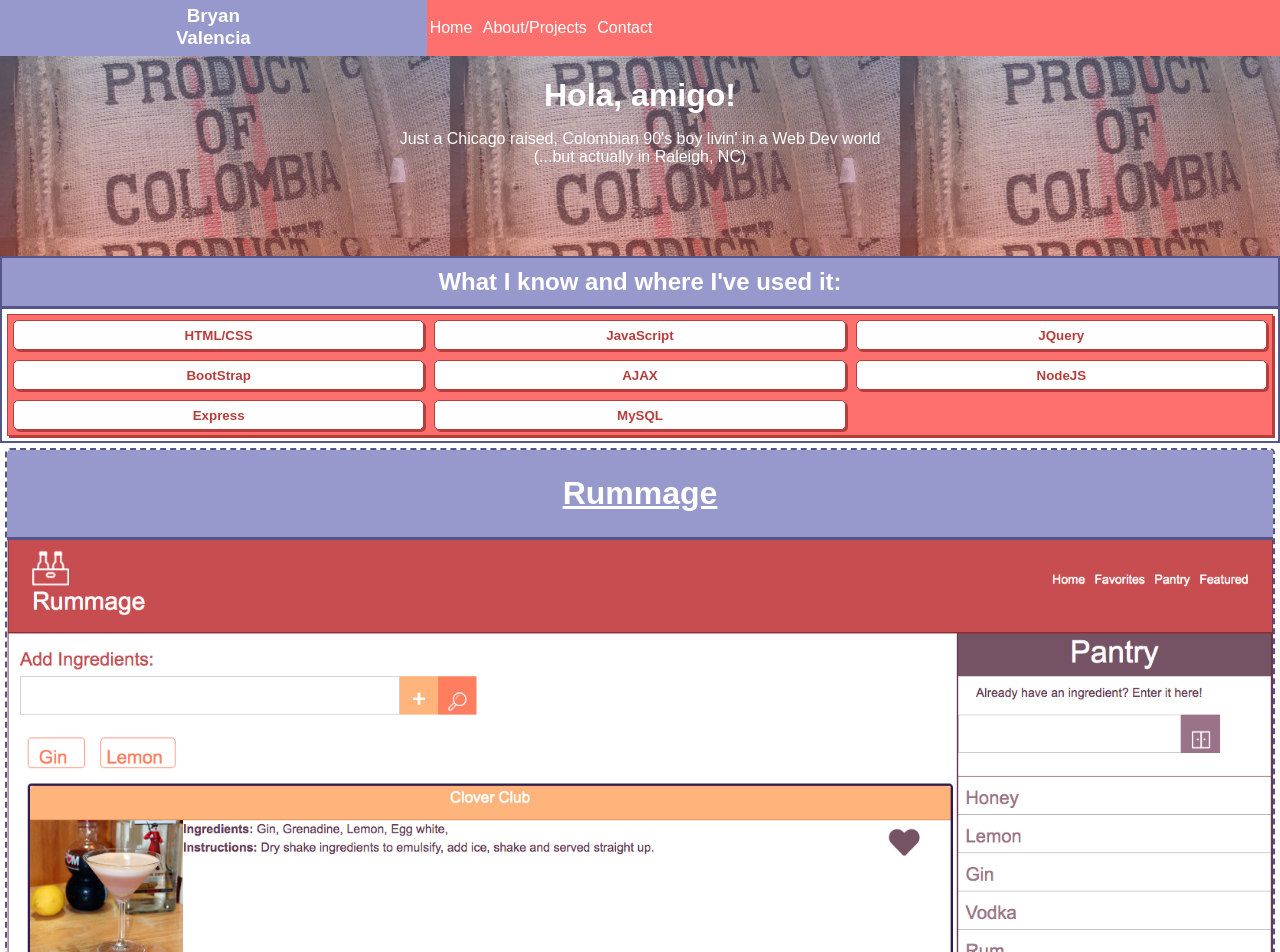
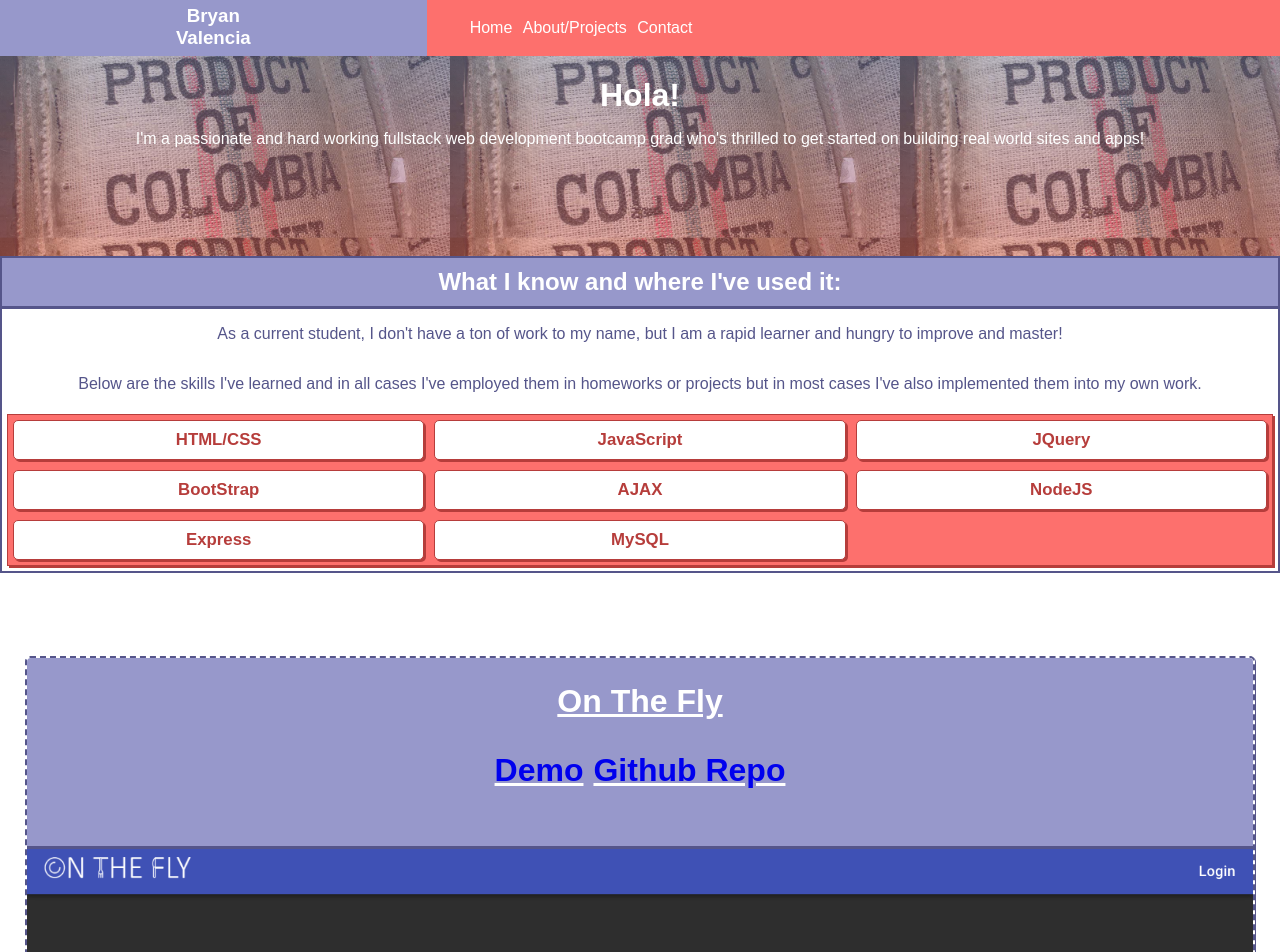
Before and after one commit to bryvl/Solar-Portfolio, a plain HTML site: page index.html in a window 1280 px wide. Shown: the top 952 px of the page. Drawn offline with Linux system fonts and the light colour scheme.

Commit message:
added links to github and the live demos of projects. Changed projects in portfolio

```diff
--- a/assets/css/style.css
+++ b/assets/css/style.css
@@ -26,16 +26,17 @@ html, body {
   grid-column: span 8;
   background-color: #fd706d;
 }
-ul{
+.menu ul{
   grid-column: span 12;
-  padding: 0;
+  padding-left: 40px;
+  padding-right: 40px;
 }
-li {
+.menu ul li {
   display: inline-block;
   text-decoration-color: none;
   margin: 3px;
 }
-ul li a {
+.menu ul li a {
   text-decoration: none;
   color: inherit;
 }
@@ -67,6 +68,7 @@ ul li a {
   display: grid;
   grid-template-columns: 1fr;
   grid-template-rows: auto;
+  margin-bottom: 15px;
   background-color: white;
   color: #55558a;
   border: 2px solid #55558a;
@@ -95,13 +97,14 @@ ul li a {
 .skill {
   grid-column: span 3;
   margin: 5px;
-  height: 30px;
+  height: 40px;
   background-color: white;
   color: #b63d3b;
   border: 1px solid #b63d3b;
   border-radius: 5px;
   box-shadow: 2px 2px #b63d3b;
   font-family: Arial, Helvetica, sans-serif;
+  font-size: 1.05rem;
   font-weight: bold;
 }
 #projects {
@@ -110,11 +113,12 @@ ul li a {
 }
 .project {
   grid-column: span 12;
-  margin: 5px;
-  color: #9798cb;
-  border: 2px dashed #55558a;
+  margin: 25px;
+  color: #777;
+  font-size: 1.5rem;
+  border: 2.5px dashed #55558a;
   border-radius: 5px;
-  /* box-shadow: 1px 1px #55558a; */
+  box-shadow: 1px 1px #55558a;
 }
 .project h2 {
   text-align: center;
@@ -128,7 +132,20 @@ ul li a {
   font-size: 2rem;
   text-decoration: underline;
 }
-.project p {
+.project .linkP {
+  color: white;
+}
+.project .pLinkText {
+  border-right: 2px, solid, white;
+  margin-right: 10px;
+}
+.project .gLinkText {
+
+}
+.project a {
+  text-decoration: none;
+}
+.project .par {
   margin-top: 0;
   padding: 20px;
   border-top: 1px solid #55558a;
@@ -143,8 +160,12 @@ ul li a {
   color: white;
   text-align: center;
 }
+#contact ul {
+  padding-left: 0;
+}
 #contact ul li {
   display: block;
+  padding: 5px;
 }
 
 /* Pseudo */
@@ -158,5 +179,5 @@ ul li a {
   /* fd706d */
   border: 1px solid #b63d3b;
   box-shadow: 2px 2px #691d1b;
-  transition: .15s ease-in-out;
+  transition: .2s ease-in-out;
 }
--- a/assets/javascript/main.js
+++ b/assets/javascript/main.js
@@ -6,23 +6,51 @@ var projectDisplay = document.getElementById("projects");
 var skills = ['HTML/CSS', 'JavaScript', 'JQuery', 'BootStrap', 'AJAX', 'NodeJS', 'Express', 'MySQL'];
 
 var projects = {
-    rummage: {
-        projectName: 'Rummage',
-        projectImage: 'assets/images/Rummage-App.png',
-        projectDescription: 'A simple web app where a user can look up cocktail recipes based on ingredients they have at home.',
+    onTheFly: {
+        projectId: 1,
+        projectName: 'On The Fly',
+        projectImage: 'assets/images/OnTheFly.png',
+        projectLink: 'https://on-the-fly-staff.herokuapp.com/',
+        githubLink: 'https://github.com/dscarlin/group-project-3.git',
+        projectDescription: 'One stop shop for restaurant applicants to mass apply while providing a simple centralized solution for restaurant owners to acquire talent quickly built with React.',
+        projectTags: ''
+    },
+    playDate: {
+        projectId: 2,
+        projectName: 'Play Date',
+        projectImage: 'assets/images/PlayDate.png',
+        projectLink: 'https://gentle-forest-99048.herokuapp.com/#/',
+        githubLink: 'https://github.com/bryvl/project-2.git',
+        projectDescription: 'A work in progress app for finding playdates for pet owners built with Vue and Sequelize ORM.',
         projectTags: ''
 
     },
-    grabber: {
-        projectName: 'Giphy Grabber',
-        projectImage: 'assets/images/Giphy-Grabber.png',
-        projectDescription: 'Search for GIFs using AJAX requests on the Giphy API.',
+    rummage: {
+        projectId: 3,
+        projectName: 'Rummage',
+        projectImage: 'assets/images/Rummage-App.png',
+        projectLink: '',
+        githubLink: '',
+        projectDescription: 'A simple web app where a user can look up cocktail recipes based on ingredients they have at home. Built with JQuery',
+        projectTags: ''
+
+    },
+    googleBookSearch: {
+        projectId: 4,
+        projectName: 'Google Books React Search',
+        projectImage: 'assets/images/react-books.png',
+        projectLink: ' https://fierce-dusk-42786.herokuapp.com/',
+        githubLink: 'https://github.com/bryvl/react-books.git',
+        projectDescription: 'A React and Bootstrap built CRUD app for finding books and saving them using the Google Books API. Uses Mongoose ORM.',
         projectTags: ''
     },
-    nightSky: {
-        projectName: 'Night Sky',
-        projectImage: 'assets/images/Night-Sky.png',
-        projectDescription: 'A very work-in-progress passion project. Multiplayer text adventure.',
+    leagueOfClicks: {
+        projectId: 5,
+        projectName: 'League of Clicks',
+        projectImage: 'assets/images/clicky-league.png',
+        projectLink: 'https://bryvl.github.io/clicky-game-react2/',
+        githubLink: 'https://github.com/bryvl/clicky-game-react2',
+        projectDescription: 'A simple experiment meant to explore React through a simple memory game.',
         projectTags: ''
     }
 }
@@ -41,10 +69,35 @@ function renderProjects(){
         var project = document.createElement("div");
         project.className += 'project';
 
+        var linkP = document.createElement("p");
+        linkP.setAttribute('class', "linkP");
+
+        var projectLinkSpan = document.createElement("span");
+        projectLinkSpan.setAttribute('class', "pLinkText");
+        var projectLinkURL = document.createElement("a");
+        projectLinkURL.setAttribute('href', projects[proj].projectLink);
+        var projectLinkText = document.createTextNode("Demo");
+        projectLinkURL.appendChild(projectLinkText);
+
+        projectLinkSpan.appendChild(projectLinkURL);
+        linkP.appendChild(projectLinkSpan);
+
+        var githubLinkSpan = document.createElement("span");
+        githubLinkSpan.setAttribute('class', "gLinkText");
+        var githubLinkURL = document.createElement("a");
+        githubLinkURL.setAttribute('href', projects[proj].githubLink);
+        var githubLinkText = document.createTextNode("Github Repo");
+        githubLinkURL.appendChild(githubLinkText);
+
+        githubLinkSpan.appendChild(githubLinkURL);
+        linkP.appendChild(githubLinkSpan);
+
         var projectHeader = document.createElement("h2");
         var headerText = document.createTextNode(projects[proj].projectName);
         projectHeader.appendChild(headerText);
         project.appendChild(projectHeader);
+
+        projectHeader.appendChild(linkP);
 
         var projectImg = document.createElement("img");
         projectImg.setAttribute('src', projects[proj].projectImage);
@@ -53,6 +106,7 @@ function renderProjects(){
         project.appendChild(projectImg);projectImg.setAttribute('height', projects[proj].projectImage);
 
         var projectDesc = document.createElement("p");
+        projectDesc.setAttribute('class', 'par');
         var descText = document.createTextNode(projects[proj].projectDescription);
         projectDesc.appendChild(descText);
         project.appendChild(projectDesc);
--- a/index.html
+++ b/index.html
@@ -21,29 +21,30 @@
     </div>
     <div class="content">
         <div class="welcome">
-            <h1>Hola, amigo!</h1>
-            <p>Just a Chicago raised, Colombian 90's boy livin' in a Web Dev world <br>(...but actually in Raleigh, NC)</p>
+            <h1>Hola!</h1>
+            <p>I'm a passionate and hard working fullstack web development bootcamp grad who's thrilled to get started on building real world sites and apps!</p>
         </div>
         <div id="about">
             <h2>What I know and where I've used it:</h2>
+            <p>As a current student, I don't have a ton of work to my name, but I am a rapid learner and hungry to improve and master!</p>
+            <p>Below are the skills I've learned and in all cases I've employed them in homeworks or projects but in most cases I've also implemented them into my own work.</p>
             <div id="skill-display">
             </div>
         </div>
         <div id="projects">
-                <!-- <div id="projects-display">
-                    <p>projects will be displayed here on click of an above skill</p>
-                </div> -->
+            <h1>
+                Current or Heavily Involved Projects
+            </h1>
         </div>
     </div>
     <div class="footer">
         <div id="contact">
             <h1>Contact</h1>
             <ul>
-                <li><a>LinkedIn</a></li>
-                <li><a>Email</a></li>
-                <li><a>Github</a></li>
-                <li><a>CodePen</a></li>
-                <li><a>Twitter</a></li>
+                <li><a href="https://www.linkedin.com/in/bryan-valencia-ab060748/">LinkedIn</a></li>
+                <li>Email: bryan.val93@gmail.com</li>
+                <li><a href="https://github.com/bryvl">Github</a></li>
+                <li><a href="https://twitter.com/bryvl">Twitter</a></li>
             </ul>
         </div>
     </div>
```
Also changed, not shown: assets/images/Mortal Wombat.jpg (added), assets/images/OnTheFly.png (added), assets/images/clicky-league.png (added), assets/images/react-books.png (added), 1 other file.
